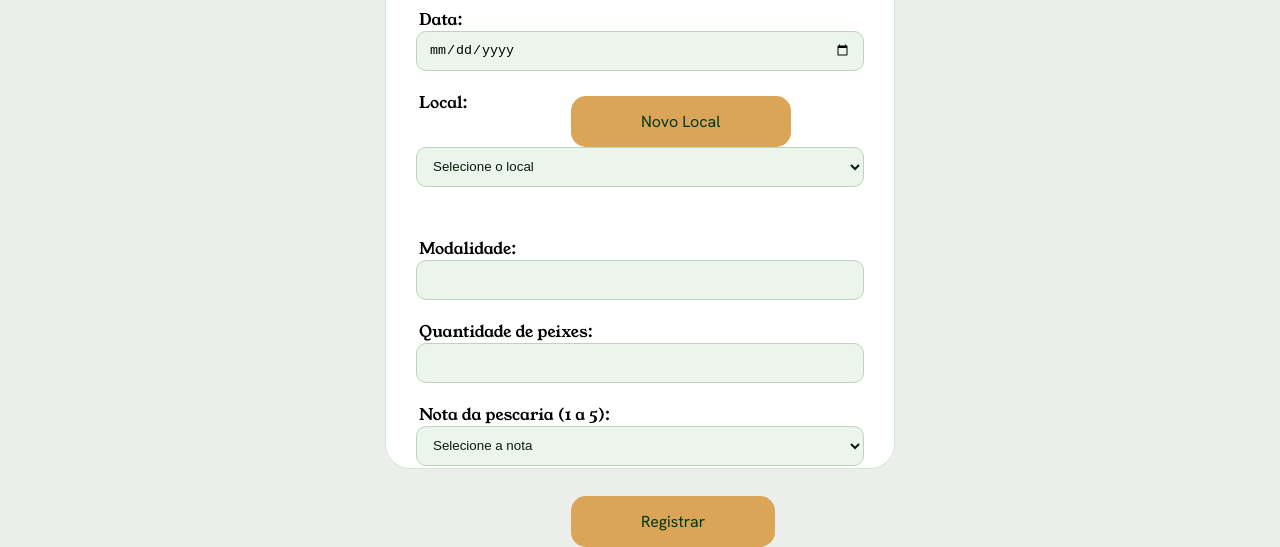
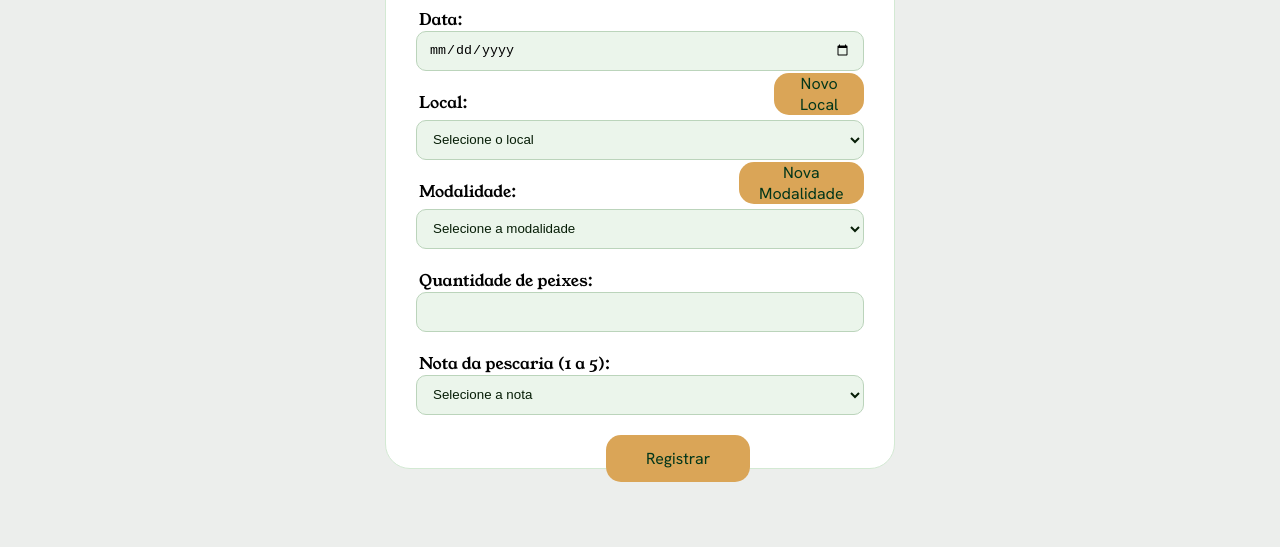
Before and after one commit to GBBermudes/PROJETO-INDIVIDUAL1, a website: page WEB-DATA-VIZ/public/formulario.html in a window 1280 px wide. Shown: the part 289-836 px from the top of the page. After the commit the page ends 800 px from the top, so only its background shows below. Drawn offline with Linux system fonts and the light colour scheme; no server answers; a web font is replaced by a local one.

Commit message:
botoes de novo local e nova modalidade na tela de formulario

```diff
--- a/WEB-DATA-VIZ/public/css/formulario.css
+++ b/WEB-DATA-VIZ/public/css/formulario.css
@@ -166,7 +166,7 @@ body {
 .formulario select {
     width: 100%;
     height: 40px;
-    margin-bottom: 30px;
+    margin-bottom: 0px;
     border-radius: 10px;
     border: solid 1px rgb(187, 212, 187);
     color: rgb(6, 29, 6);
@@ -174,9 +174,41 @@ body {
     padding-left: 10px;
 }
 
-.formulario button {
-    margin-left: 155px;
-    padding: 15px 70px;
+.botao-formulario {
+    margin-top: 35px;
+}
+
+.bt-novo-local {
+    margin-left: 80%;
+    margin-bottom: 5px;
+    margin-top: -150px;
+    padding: 0 10px;
+    color: rgb(2, 54, 26);
+    background-color: rgb(218, 165, 87);
+    border: none;
+    border-radius: 15px;
+    font-family: "Hanken Grotesk", sans-serif;
+    font-size: 16px;
+}
+
+.bt-nova-modalidade {
+    margin-left: 72%;
+    margin-bottom: 5px;
+    margin-top: -150px;
+    padding: 0 10px;
+    color: rgb(2, 54, 26);
+    background-color: rgb(218, 165, 87);
+    border: none;
+    border-radius: 15px;
+    font-family: "Hanken Grotesk", sans-serif;
+    font-size: 16px;
+}
+
+.botao-formulario button {
+    margin-left: 190px;
+    margin-bottom: 5px;
+    margin-top: -150px;
+    padding: 13px 40px;
     color: rgb(2, 54, 26);
     background-color: rgb(218, 165, 87);
     border: none;
--- a/WEB-DATA-VIZ/public/formulario.html
+++ b/WEB-DATA-VIZ/public/formulario.html
@@ -28,12 +28,14 @@
                 <h1 class="young-serif-regular">Registrar pescaria no diário</h2>
                     <p>Data:</p><br>
                     <input type="date" id="ipt_data">
-                    <p>Local:</p> <button onclick="cadastrarLocalPesca()">Novo Local</button><br>
+                    <p>Local:</p> <button class="bt-novo-local" onclick="cadastrarLocalPesca()">Novo Local</button><br>
                     <select name="selecione-local" id="selecione_local">
                         <option value="">Selecione o local</option>
                     </select>
-                    <p>Modalidade:</p><br>
-                    <input type="text" id="ipt_modalidade">
+                    <p>Modalidade:</p> <button class="bt-nova-modalidade" onclick="cadastrarModalidadePesca()">Nova Modalidade</button> <br>
+                    <select name="selecione-modalidade" id="selecione_modalidade">
+                        <option value="">Selecione a modalidade</option>
+                    </select>
                     <p>Quantidade de peixes:</p><br>
                     <input type="text" id="ipt_qtd_peixes">
                     <p>Nota da pescaria (1 a 5):</p><br>
@@ -45,7 +47,9 @@
                         <option value="4">4</option>
                         <option value="5">5</option>
                     </select><br>
-                    <button onclick="cadastrar()">Registrar</button>
+                    <div class="botao-formulario">
+                        <button onclick="cadastrar()">Registrar</button>
+                    </div>
             </div>
         </div>
 
@@ -69,10 +73,28 @@
         location.reload()
     };
 
+    function cadastrarModalidadePesca() {
+        var nome_modalidade_pesca = prompt("Insira a nova modalidade: ")
+
+        alert("Registro realizado com sucesso!")
+        fetch("/dadosFormulario/cadastrarModalidadePesca", {
+            method: "POST",
+            headers: {
+                "Content-Type": "application/json",
+            },
+            body: JSON.stringify({
+                nome_modalidade_pesca: nome_modalidade_pesca
+            }),
+        });
+        location.reload()
+    };
+
+
+
     function cadastrar() {
         var data = ipt_data.value;
         var local = selecione_local.value;
-        var modalidade = ipt_modalidade.value;
+        var modalidade = selecione_modalidade.value;
         var qtd_peixes = Number(ipt_qtd_peixes.value);
         var nota = Number(ipt_nota.value);
 
@@ -115,6 +137,24 @@
         .catch(function (erro) {
             console.log("Erro:", erro);
         });
+
+    fetch("/dadosFormulario/listarModalidadesPesca")
+        .then(function (resposta) {
+            return resposta.json();
+        })
+        .then(function (modalidades) {
+            var select = document.getElementById("selecione_modalidade");
+
+            modalidades.forEach(function (modalidade) {
+                var opcao = document.createElement("option");
+                opcao.value = modalidade.id;
+                opcao.textContent = modalidade.nome;
+                select.appendChild(opcao);
+            });
+        })
+        .catch(function (erro) {
+            console.log("Erro:", erro);
+        });
 </script>
 
 </html>
```
Also changed, not shown: WEB-DATA-VIZ/src/controllers/dadosFormulario.js (+26 -1 lines), WEB-DATA-VIZ/src/models/dadosFormulario.js (+14 -1 lines), WEB-DATA-VIZ/src/routes/dadosFormulario.js (+8 -0 lines).
